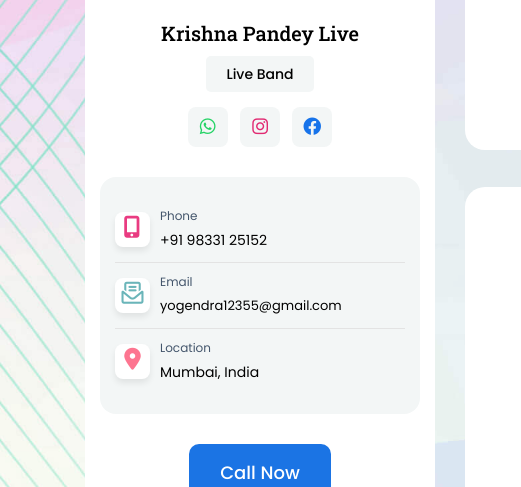
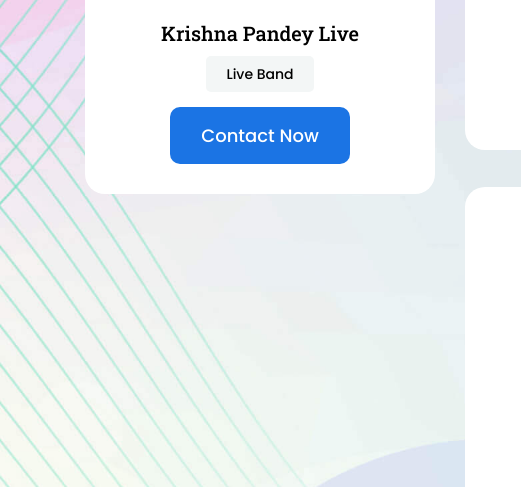
Before and after one commit to KingAshu22/Krishna-Pandey-Website, a plain HTML site: page index.html in a window 1280 px wide. Shown: the part 313-800 px from the top of the page, 0-521 px from the left. Drawn offline with nearby package versions, Linux system fonts and the light colour scheme.

Commit message:
updated contact

```diff
--- a/index.html
+++ b/index.html
@@ -102,7 +102,7 @@
               <span class="bostami-parsonal-info-bio mb-15">Live Band</span>
 
               <!-- socail link -->
-              <ul class="bostami-parsonal-info-social-link mb-30">
+              <!-- <ul class="bostami-parsonal-info-social-link mb-30">
                 <li>
                   <a href="https://wa.me/+919833125152" class="whatsapp">
                     <i class="fa-brands fa-whatsapp"></i>
@@ -114,14 +114,14 @@
                   </a>
                 </li>
                 <li>
-                  <a href="https://github.com/KingAshu22" class="facebook">
+                  <a href="/" class="facebook">
                     <i class="fa-brands fa-facebook"></i>
                   </a>
                 </li>
-              </ul>
+              </ul> -->
 
               <!-- contact -->
-              <div class="bostami-parsonal-info-contact mb-30">
+              <!-- <div class="bostami-parsonal-info-contact mb-30">
                 <div class="bostami-parsonal-info-contact-item phone">
                   <div class="icon">
                     <i class="fa-solid fa-mobile-screen-button"></i>
@@ -152,7 +152,7 @@
                   </div>
                 </div>
 
-                <!-- <div class="bostami-parsonal-info-contact-item calendar">
+                <div class="bostami-parsonal-info-contact-item calendar">
                     <div class="icon">
                       <i class="fa-light fa-calendar-days"></i>
                     </div>
@@ -160,13 +160,13 @@
                       <span>Birthday</span>
                       <p>22 Jan, 2003</p>
                     </div>
-                  </div> -->
-              </div>
+                  </div>
+              </div> -->
 
               <!-- cv button -->
               <div class="bostami-parsonal-info-btn">
-                <a class="btn-1" href="tel:+919833125152" target="_blank">
-                  Call Now
+                <a class="btn-1" href="/contact.html">
+                  Contact Now
                 </a>
               </div>
             </div>
```
Also changed, not shown: contact.html (+10 -0 lines).
